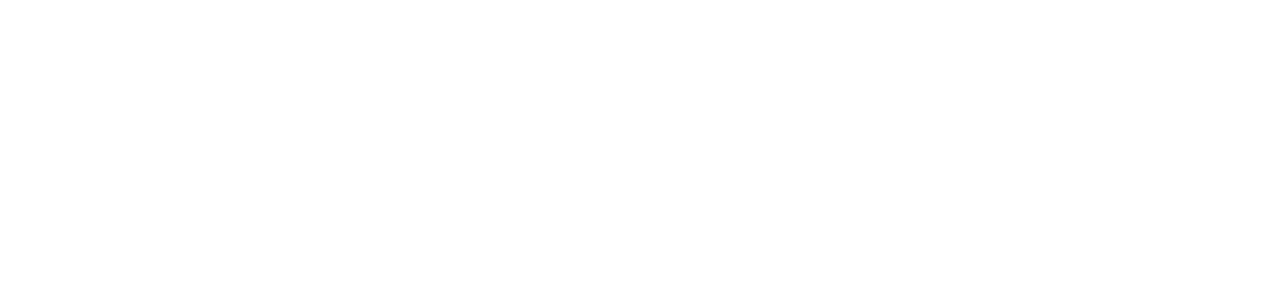
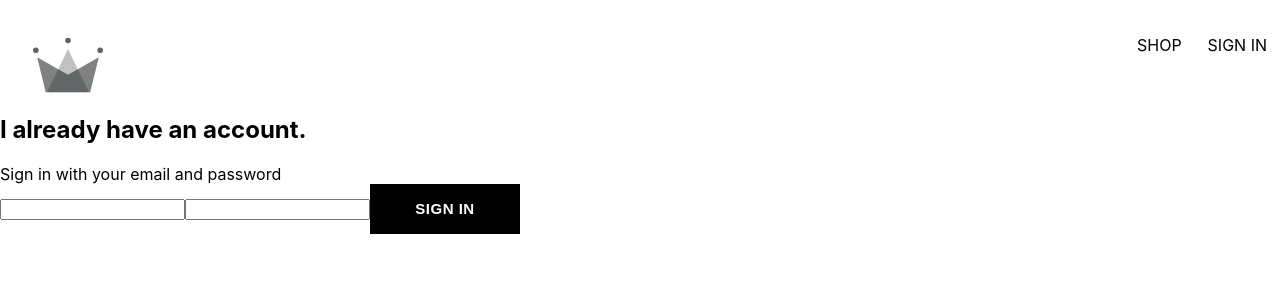
Before and after one commit to arbabmuhammadramzandev/ecommerce-app, a React (Create React App) app: page /signin in a window 1280 px wide. Shown: the top 300 px of the page. Built offline with nearby package versions, Linux system fonts and the light colour scheme.

Commit message:
Make dynamic component

```diff
--- a/src/App.js
+++ b/src/App.js
@@ -1,14 +1,18 @@
 import {Switch, Route} from 'react-router-dom';
 import HomepageComponent from "./page/Homepage/HomepageComponent.jsx";
 import ShopPage from './page/ShopPage/ShopPageComponent.jsx';
+import Header from './components/HeaderComponent/HeaderComponent.jsx';
+import SignInComponent from './page/SignIn/SignInComponent.jsx';
 
 function App() {
 
   return (
     <div>
+      <Header />
       <Switch>
         <Route path="/" exact component={HomepageComponent} />
-        <Route path="/shop" exact component={ShopPage} />
+        <Route path="/shop" component={ShopPage} />
+        <Route path="/signin" component={SignInComponent} />
     </Switch>
     </div>
   );
--- /dev/null
+++ b/src/components/CustomButton/CustomButtonComponent.jsx
@@ -0,0 +1,12 @@
+import React from "react";
+
+import './customButton.scss'
+
+const CustomButton = ({children, ...otherProps}) => {
+    return(
+        <button className="custom-button" {...otherProps}>
+            {children}
+        </button>
+    )
+}
+export default CustomButton;
--- /dev/null
+++ b/src/components/CustomButton/customButton.scss
@@ -0,0 +1,21 @@
+.custom-button {
+    min-width: 150px;
+    width: auto;
+    height: 50px;
+    letter-spacing: 0.5px;
+    line-height: 50px;
+    padding: 0 35px 0 35px;
+    font-size: 15px;
+    background-color: black;
+    color: white;
+    text-transform: uppercase;
+    font-weight: bolder;
+    border: none;
+    cursor: pointer;
+
+    &:hover{
+        background-color: white;
+        color: black;
+        border: 1px solid black;
+    }
+}
--- /dev/null
+++ b/src/components/HeaderComponent/HeaderComponent.jsx
@@ -0,0 +1,20 @@
+import React from 'react';
+import {Link} from 'react-router-dom';
+import { ReactComponent as Logo} from '../../assets/logo.svg';
+
+import './HeaderStyles.scss';
+
+const Header = () => {
+    return(
+        <div className='header'>
+            <Link className="option" to="/">
+            <Logo className='logo' />
+            </Link>
+            <div className='options'>
+                <Link className="option" to="/shop">SHOP</Link>
+                <Link className="option" to="/signin">SIGN IN</Link>
+            </div>
+        </div>
+    )
+}
+export default Header;
--- /dev/null
+++ b/src/components/HeaderComponent/HeaderStyles.scss
@@ -0,0 +1,24 @@
+.header{
+    height: 90px;
+    width: 100%;
+    display: flex;
+    justify-content: space-between;
+    margin-bottom: 25px;
+    .logo {
+        width: 70px;
+        height: 100%;
+        padding: 20px;
+    }
+    .options{
+        width: 50%;
+        height: 100%;
+        display: flex;
+        align-items: center;
+        justify-content: flex-end;
+    }
+    .option{
+        padding: 10px 13px;
+        text-decoration: none;
+        color: black;
+    }
+}
--- /dev/null
+++ b/src/page/SignIn/SignInComponent.jsx
@@ -0,0 +1,40 @@
+import React from 'react';
+import {withRouter} from 'react-router-dom';
+import CustomButton from '../../components/CustomButton/CustomButtonComponent';
+
+class SignInComponent extends React.Component {
+    constructor(props){
+        super(props);
+        this.state = {
+            email: '',
+            password: ''
+        }
+    }
+    handleSubmit = (event) => {
+        event.preventDefault();
+        if(this.state.email === "helloamramzan@gmail.com"){
+            this.props.history.push('/shop')
+        }
+    }
+    handleChange = (event) => {
+        const {name, value} = event.target
+        this.setState({
+            [name] : value
+        })
+    }
+    render(){
+        return(
+            <div className='sing-in'>
+                <h2>I already have an account.</h2>
+                <span>Sign in with your email and password</span>
+                <form onSubmit={this.handleSubmit}>
+                    <input name="email" value={this.state.email} onChange={this.handleChange} />
+                    <input name="password" value={this.state.password} onChange={this.handleChange} />
+                    <CustomButton> Sign In </CustomButton>
+                </form>
+            </div>
+        )
+    }
+
+}
+export default withRouter(SignInComponent);
```
Also changed, not shown: src/assets/logo.svg (added), src/page/ShopPage/ShopPage.scss (deleted).
